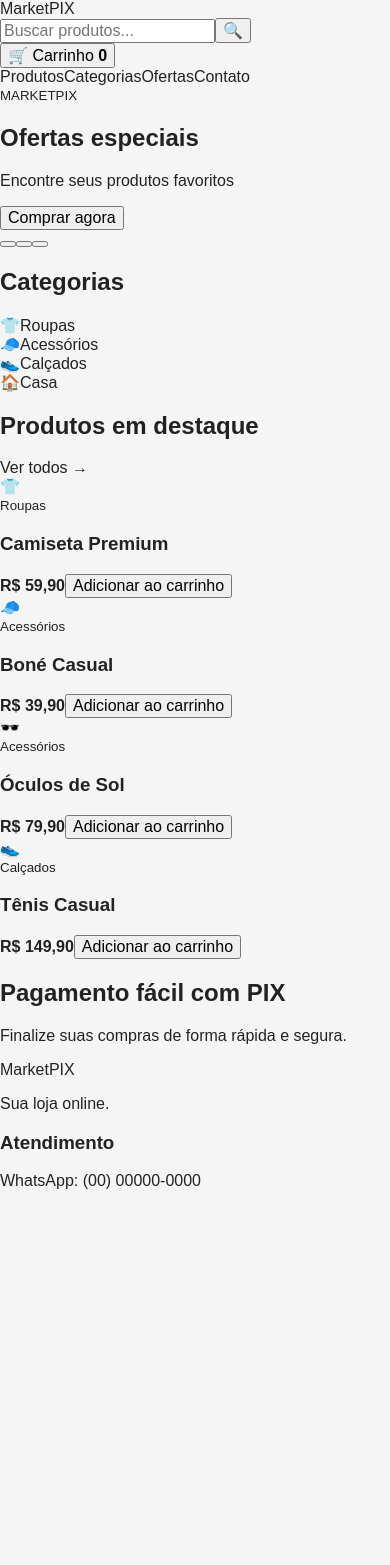
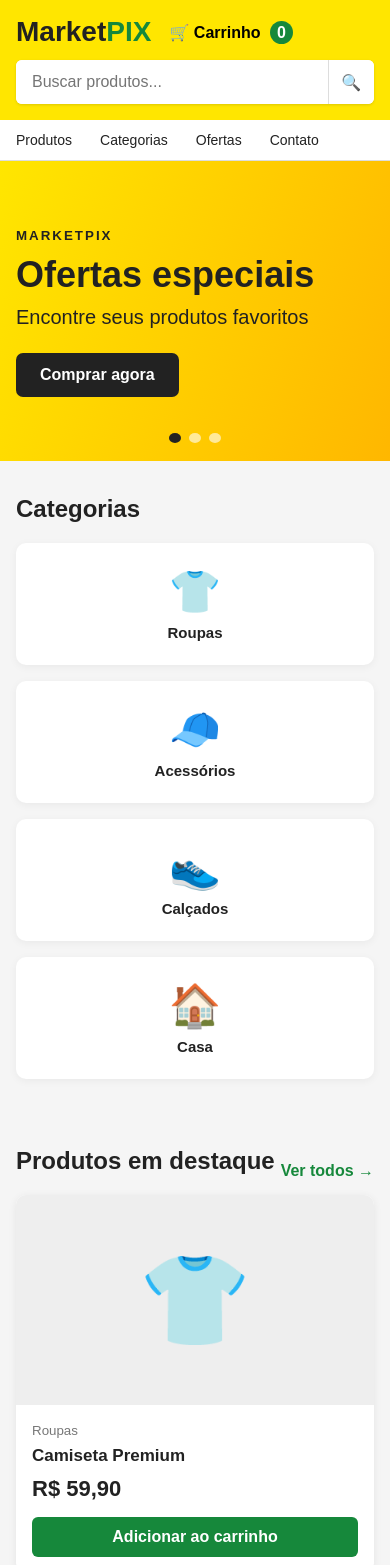
Before and after one commit to enoquefilhooooo/enoque-marketpix, a Next.js app: page / in a window 390 px wide. Shown: the top 1565 px of the page. Before the commit the page ends 1206 px from the top, so only its background shows below. Built offline with nearby package versions, Linux system fonts and the light colour scheme.

Commit message:
style: build responsive MarketPIX storefront

```diff
--- a/app/globals.css
+++ b/app/globals.css
@@ -1,5 +1,56 @@
 * { box-sizing: border-box; }
+html { scroll-behavior: smooth; }
 html, body { margin: 0; padding: 0; }
 body { font-family: Arial, Helvetica, sans-serif; background: #f5f5f5; color: #222; }
 a { color: inherit; text-decoration: none; }
 button, input { font: inherit; }
+button { cursor: pointer; border: 0; }
+.container { width: min(1180px, calc(100% - 32px)); margin: 0 auto; }
+.header { background: #ffe600; padding: 16px 0; }
+.headerInner { width: min(1180px, calc(100% - 32px)); margin: auto; display: flex; gap: 28px; align-items: center; }
+.logo { font-size: 28px; font-weight: 900; white-space: nowrap; color: #222; }
+.logo span { color: #16883b; }
+.searchBox { display: flex; flex: 1; background: #fff; border-radius: 6px; overflow: hidden; box-shadow: 0 1px 3px #0002; }
+.searchBox input { width: 100%; padding: 13px 16px; border: 0; outline: 0; }
+.searchBox button { width: 52px; background: #fff; border-left: 1px solid #ddd; }
+.cart { background: transparent; font-weight: 700; }
+.cart b { background: #16883b; color: white; border-radius: 50%; padding: 3px 7px; margin-left: 5px; }
+.nav { background: #fff; border-bottom: 1px solid #ddd; }
+.nav .container { display: flex; gap: 28px; padding: 12px 0; font-size: 14px; }
+.banner { min-height: 330px; position: relative; overflow: hidden; display: flex; align-items: center; }
+.bannerOne { background: linear-gradient(110deg, #ffe600, #ffb700); }
+.bannerTwo { background: linear-gradient(110deg, #d8f5e3, #7dd99d); }
+.bannerThree { background: linear-gradient(110deg, #dff0ff, #8bc8ff); }
+.bannerContent { width: min(1180px, calc(100% - 32px)); margin: auto; }
+.bannerContent small { font-weight: 800; letter-spacing: 2px; }
+.bannerContent h1 { font-size: clamp(36px, 6vw, 64px); margin: 10px 0; }
+.bannerContent p { font-size: 20px; margin: 0 0 24px; }
+.primary { background: #222; color: #fff; padding: 13px 24px; border-radius: 7px; font-weight: 700; }
+.dots { position: absolute; bottom: 18px; left: 50%; transform: translateX(-50%); display: flex; gap: 8px; }
+.dot { width: 10px; height: 10px; border-radius: 50%; background: #ffffff99; }
+.dot.active { background: #222; }
+.section { padding: 34px 0; }
+.section h2 { margin: 0 0 20px; }
+.categories { display: grid; grid-template-columns: repeat(4, 1fr); gap: 16px; }
+.categories div { background: #fff; padding: 24px; border-radius: 10px; text-align: center; font-size: 42px; box-shadow: 0 2px 8px #0000000d; }
+.categories span { display: block; font-size: 15px; font-weight: 700; margin-top: 8px; }
+.sectionTitle { display: flex; justify-content: space-between; align-items: center; }
+.sectionTitle a { color: #16883b; font-weight: 700; }
+.products { display: grid; grid-template-columns: repeat(4, 1fr); gap: 18px; }
+.product { background: #fff; border-radius: 10px; overflow: hidden; box-shadow: 0 2px 8px #00000012; transition: transform .2s; }
+.product:hover { transform: translateY(-3px); }
+.productImage { height: 210px; display: grid; place-items: center; background: #eee; font-size: 90px; }
+.productInfo { padding: 16px; }
+.productInfo small { color: #777; }
+.productInfo h3 { margin: 7px 0 10px; font-size: 17px; }
+.productInfo strong { display: block; font-size: 22px; margin-bottom: 15px; }
+.buy { width: 100%; background: #16883b; color: white; padding: 11px; border-radius: 6px; font-weight: 700; }
+.offer { background: #16883b; color: white; padding: 40px 0; text-align: center; }
+.offer h2 { margin: 0 0 8px; }
+.offer p { margin: 0; }
+footer { background: #222; color: white; padding: 40px 0; }
+footer .container { display: flex; justify-content: space-between; gap: 30px; }
+footer .logo { color: white; }
+footer p { color: #ccc; }
+@media (max-width: 800px) { .headerInner { flex-wrap: wrap; gap: 12px; } .searchBox { order: 3; flex-basis: 100%; } .categories, .products { grid-template-columns: repeat(2, 1fr); } }
+@media (max-width: 520px) { .categories, .products { grid-template-columns: 1fr; } .nav .container { overflow-x: auto; } footer .container { flex-direction: column; } .banner { min-height: 300px; } }
```
